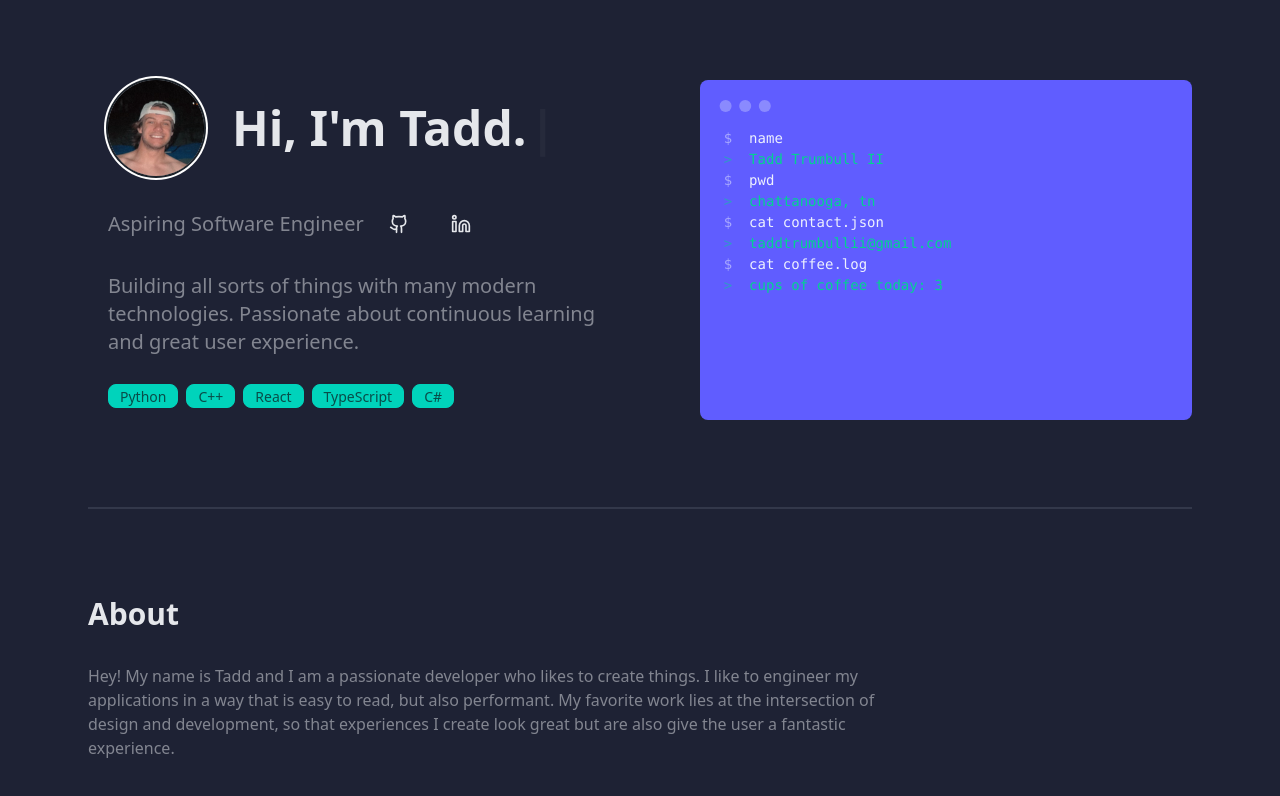
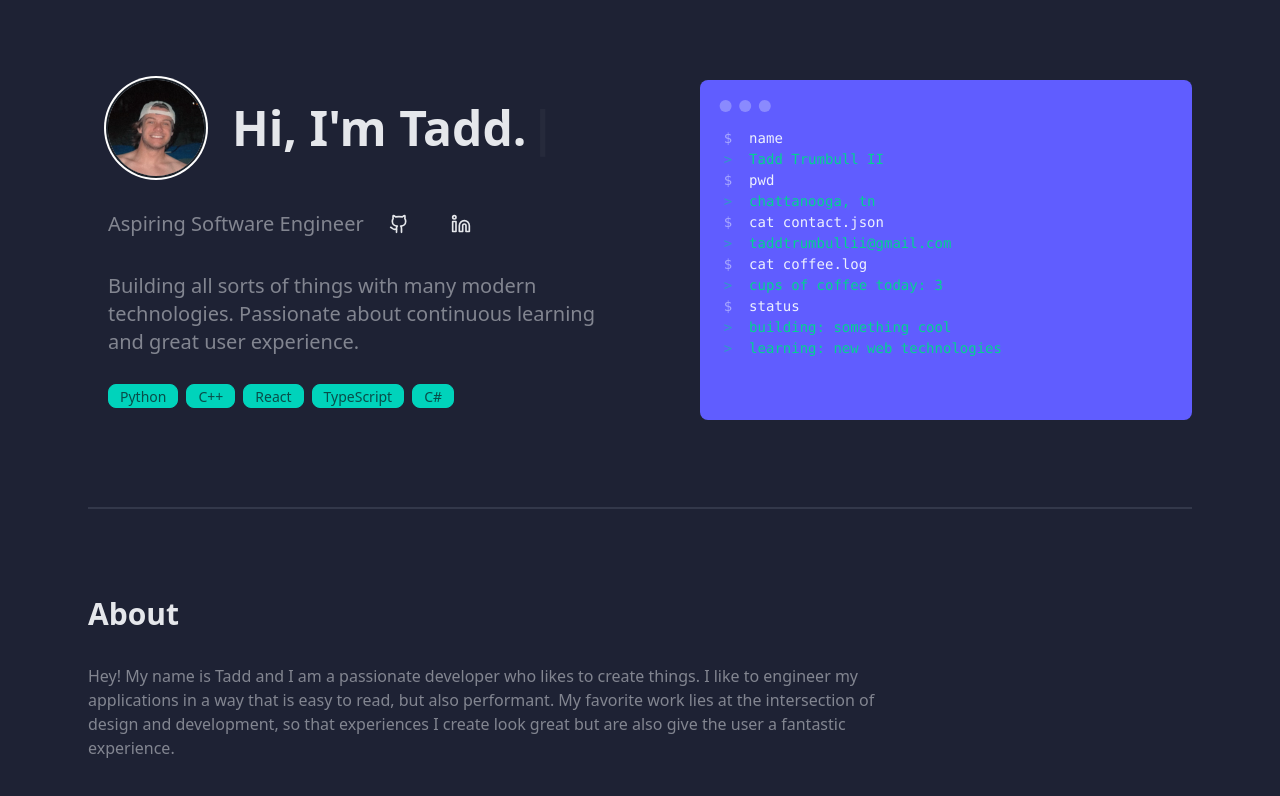
Before and after one commit to taddmtii/portfolio, a React (Vite) app: page / in a window 1280 px wide. Shown: the top 796 px of the page. Built offline with nearby package versions, Linux system fonts and the light colour scheme.

Commit message:
added status command to TerminalCard

```diff
--- a/src/components/TerminalCard.tsx
+++ b/src/components/TerminalCard.tsx
@@ -26,6 +26,15 @@ export function TerminalCard() {
                 <pre data-prefix=">" className="text-success">
                     <code>cups of coffee today: 3</code>
                 </pre>
+                <pre data-prefix="$">
+                    <code>status</code>
+                </pre>
+                <pre data-prefix=">" className="text-success">
+                    <code>building: something cool</code>
+                </pre>
+                <pre data-prefix=">" className="text-success">
+                    <code>learning: new web technologies</code>
+                </pre>
             </div>
         </>
     );
```
